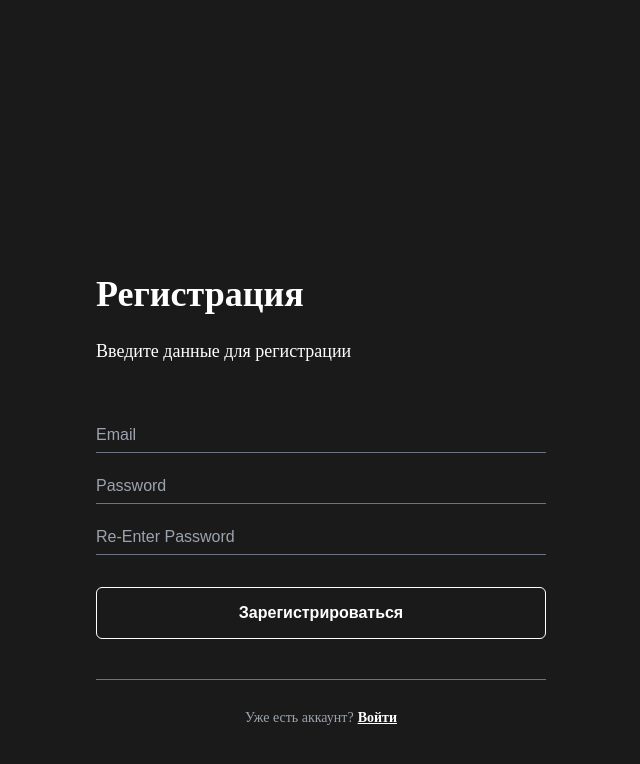
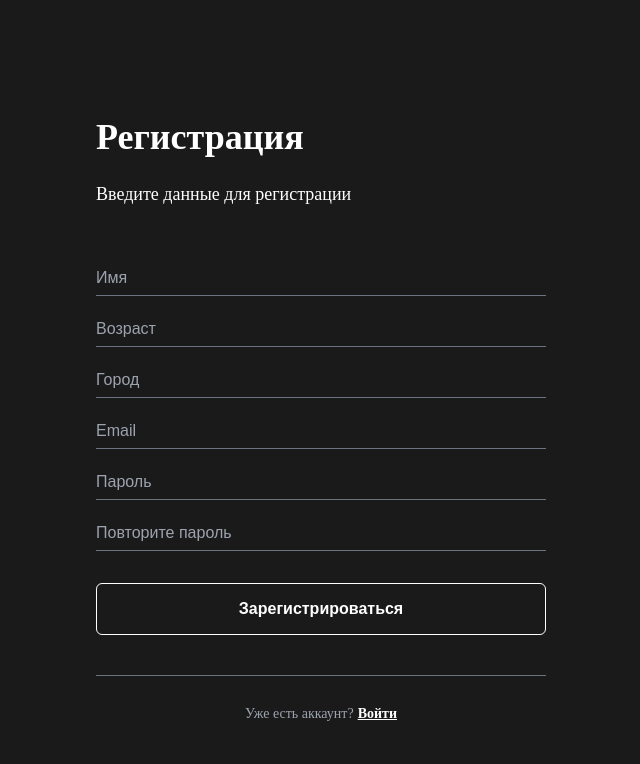
Before and after one commit to respectedbro/media-react, a React (Vite) app: page /signup in a window 1280 px wide. Shown: the top 764 px of the page, without its empty margins (319-959 px from the left). Built offline with nearby package versions, Linux system fonts and the light colour scheme.

Commit message:
add config & edit signup page

```diff
--- a/src/auth/components/Signup/Signup.tsx
+++ b/src/auth/components/Signup/Signup.tsx
@@ -1,9 +1,11 @@
 import {useState} from 'react';
 import {useNavigate} from 'react-router-dom';
 import {getAuth, createUserWithEmailAndPassword} from 'firebase/auth';
+import {doc, setDoc} from 'firebase/firestore';
+import {db} from '@/firebase/config.ts';
 
 
-import styles from './Singup.module.scss'
+import styles from './Singup.module.scss';
 
 const Signup = () => {
     const auth = getAuth();
@@ -12,31 +14,67 @@ const Signup = () => {
     const [authing, setAuthing] = useState(false);
     const [email, setEmail] = useState('');
     const [password, setPassword] = useState('');
-    const [confirmPassword, setConfirmPassword] = useState('')
+    const [confirmPassword, setConfirmPassword] = useState('');
     const [error, setError] = useState('');
 
+    const [fullName, setFullName] = useState('');
+    const [age, setAge] = useState('');
+    const [city, setCity] = useState('');
 
 
     const singUpWithEmail = async () => {
-        if (password !==confirmPassword) {
-            setError('Не совпадают')
-            return
+        if (password !== confirmPassword) {
+            setError('Не совпадают');
+            return;
         }
 
-        setAuthing(true)
-        setError('')
+        if (!fullName) {
+            setError('ВВедите имя');
+            return;
+        }
 
-        createUserWithEmailAndPassword(auth, email, password)
-            .then(res => {
-                console.log(res.user.uid);
-                navigate('/')
-            })
-            .catch(err => {
-                console.log(err.message);
-                setError(err.message)
-                setAuthing(false)
-            })
-    }
+        if (!age || parseInt(age) < 0 || parseInt(age) > 100) {
+            setError('Введите корректый возраст');
+            return;
+        }
+
+        setAuthing(true);
+        setError('');
+
+//криейтим пользователя в Firebase Auth
+        try {
+            const userCredential = await createUserWithEmailAndPassword(auth, email, password);
+            const user = userCredential.user;
+
+            //данныее в Firestore
+            await setDoc(doc(db, 'users', user.uid), {
+                uid: user.uid,
+                email: user.email,
+                fullName: fullName.trim(),
+                city: city.trim(),
+                createAt: new Date().toDateString()
+            });
+
+            // .then(res => {
+            //         console.log(res.user.uid);
+            //         navigate('/');
+            //     })
+            //         .catch(err => {
+            //             console.log(err.message);
+            //             setError(err.message);
+            //             setAuthing(false);
+            //         });
+
+            console.log('user создан -', user.uid);
+            navigate('/');
+
+        } catch (err: any) {
+            console.log(err.message);
+            setError(err.message);
+            setAuthing(false);
+        }
+
+    };
     return (
         <div className={styles.container}>
 
@@ -49,28 +87,53 @@ const Signup = () => {
 
                     <div className={styles.inputGroup}>
                         <input
-                            type='email'
-                            placeholder='Email'
+                            type="text"
+                            placeholder="Имя"
+                            className={styles.input}
+                            value={fullName}
+                            onChange={(e) => setFullName(e.target.value)}
+                            required
+                        />
+                        <input
+                            type="number"
+                            placeholder="Возраст"
+                            className={styles.input}
+                            value={age}
+                            onChange={(e) => setAge(e.target.value)}
+                            min="0"
+                            max="100"
+                            required
+                        />
+                        <input
+                            type="text"
+                            placeholder="Город"
+                            className={styles.input}
+                            value={city}
+                            onChange={(e) => setCity(e.target.value)}
+                            required
+                        />
+                        <input
+                            type="email"
+                            placeholder="Email"
                             className={styles.input}
                             value={email}
                             onChange={(e) => setEmail(e.target.value)}
                         />
                         <input
-                            type='password'
-                            placeholder='Password'
+                            type="password"
+                            placeholder="Пароль"
                             className={styles.input}
                             value={password}
                             onChange={(e) => setPassword(e.target.value)}
                         />
                         <input
-                            type='password'
-                            placeholder='Re-Enter Password'
+                            type="password"
+                            placeholder='Повторите пароль'
                             className={styles.input}
                             value={confirmPassword}
                             onChange={(e) => setConfirmPassword(e.target.value)}
                         />
                     </div>
-
 
 
                     <div className={styles.buttonGroup}>
@@ -92,7 +155,7 @@ const Signup = () => {
                         <p className={styles.footerText}>
                             Уже есть аккаунт?
                             <span className={styles.footerLink}>
-                                <a href='/login'>Войти</a>
+                                <a href="/login">Войти</a>
                             </span>
                         </p>
                     </div>
--- a/src/auth/components/Signup/Singup.module.scss
+++ b/src/auth/components/Signup/Singup.module.scss
@@ -12,7 +12,6 @@
   background-color: $darker-bg;
   display: flex;
   flex-direction: column;
-  padding: 80px;
   justify-content: center;
 
   .formWrapper {
--- /dev/null
+++ b/src/firebase/config.ts
@@ -0,0 +1,17 @@
+import {initializeApp} from 'firebase/app'
+import {getAuth} from 'firebase/auth'
+import {getFirestore} from 'firebase/firestore'
+
+const firebaseConfig = {
+    apiKey: "AIzaSyBggp5ScfXt-4nXdY-wUScRCXguJ_-p0F0",
+    authDomain: "social-m-af08b.firebaseapp.com",
+    projectId: "social-m-af08b",
+    storageBucket: "social-m-af08b.firebasestorage.app",
+    messagingSenderId: "567079209522",
+    appId: "1:567079209522:web:6f8a11e91f9cc532bd0a2b"
+};
+
+const app = initializeApp(firebaseConfig)
+export const auth = getAuth(app)
+export const db = getFirestore(app)
+export default app
--- a/src/main.tsx
+++ b/src/main.tsx
@@ -1,7 +1,7 @@
 import { StrictMode } from 'react'
 import { createRoot } from 'react-dom/client'
 import { BrowserRouter, Routes, Route, Navigate } from 'react-router-dom';
-import { initializeApp } from "firebase/app";
+import '@/firebase/config.ts'
 import App from './App.tsx';
 import Login from './auth/components/Login/Login.tsx';
 import Signup from './auth/components/Signup/Signup.tsx';
@@ -10,16 +10,7 @@ import AuthRoute from './auth/components/AuthRoute/AuthRoute.tsx';
 import './index.scss'
 
 
-const firebaseConfig = {
-    apiKey: "AIzaSyBggp5ScfXt-4nXdY-wUScRCXguJ_-p0F0",
-    authDomain: "social-m-af08b.firebaseapp.com",
-    projectId: "social-m-af08b",
-    storageBucket: "social-m-af08b.firebasestorage.app",
-    messagingSenderId: "567079209522",
-    appId: "1:567079209522:web:6f8a11e91f9cc532bd0a2b"
-};
 
-initializeApp(firebaseConfig);
 
 
 createRoot(document.getElementById('root')!).render(
```
